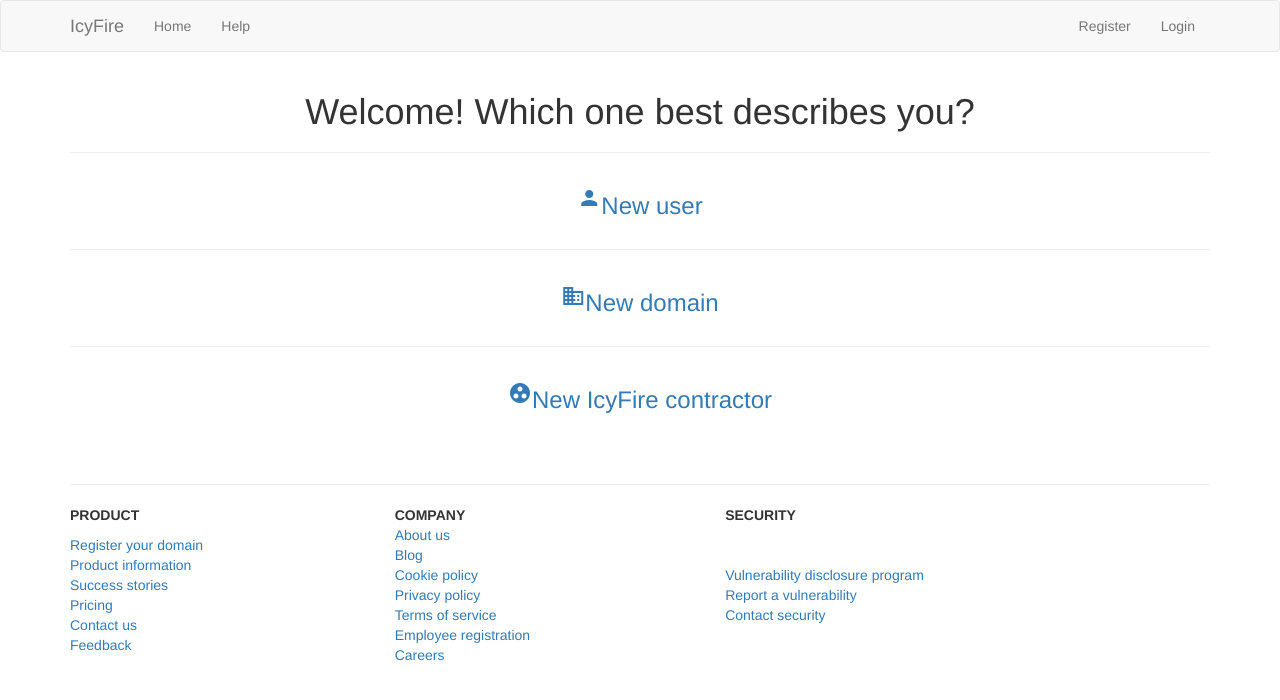
After one commit to neil-rutherford/icyfire-website, a Flask app: page /register in a window 1280 px wide. The commit adds this page. Shown: the top 700 px of the page. Run offline with Flask 2, Linux system fonts and the light colour scheme; some libraries are stand-ins or nearby versions.

Commit message:
Fixed logo

```diff
--- a/app/auth/routes.py
+++ b/app/auth/routes.py
@@ -86,6 +86,12 @@ def logout():
     logout_user()
     #make_sentry(user_id=None, domain_id=None, ip_address=request.remote_addr, endpoint='auth.logout', status_code=200, status_message='Successful logout.')
     return redirect(url_for('promo.home'))
+
+@bp.route('/register')
+def register():
+    if current_user.is_authenticated:
+        return redirect(url_for('main.dashboard'))
+    return render_template('auth/register.html', title='Register')
 
 # NEW DOMAIN REGISTRATION PAGE
 @bp.route('/register/domain', methods=['GET', 'POST'])
--- /dev/null
+++ b/app/templates/auth/register.html
@@ -0,0 +1,24 @@
+{% extends "base.html" %}
+{% import 'bootstrap/wtf.html' as wtf %}
+
+{% block app_content %}
+    <link href="https://fonts.googleapis.com/icon?family=Material+Icons"
+        rel="stylesheet">
+
+    <center><h1>Welcome! Which one best describes you?</h1></center>
+    <hr>
+    <center><table>
+        <td><a href="{{ url_for('auth.register_user') }}"><span class="material-icons">person</span></a></td>
+        <td><a href="{{ url_for('auth.register_user') }}"><h3>New user</h3></a></td>
+    </table></center>
+    <hr>
+    <center><table>
+        <td><a href="{{ url_for('auth.register_domain') }}"><span class="material-icons">domain</span></a></td>
+        <td><a href="{{ url_for('auth.register_domain') }}"><h3>New domain</h3></a></td>
+    </table></center>
+    <hr>
+    <center><table>
+        <td><a href="{{ url_for('auth.register_contractor') }}"><span class="material-icons">group_work</span></a></td>
+        <td><a href="{{ url_for('auth.register_contractor') }}"><h3>New IcyFire contractor</h3></a></td>
+    </table></center>
+{% endblock %}
--- a/app/templates/base.html
+++ b/app/templates/base.html
@@ -34,19 +34,18 @@
                 </ul>
                 <ul class="nav navbar-nav navbar-right">
                     {% if current_user.is_anonymous %}
+                    <li><a href="{{ url_for('auth.register') }}">Register</a></li>
                     <li><a href="{{ url_for('auth.login') }}">Login</a></li>
-		            <li><a href="{{ url_for('auth.register_user') }}">New User Registration</a></li>
-                    <li><a href="{{ url_for('auth.register_domain') }}">New Domain Registration</a></li>
                     {% else %}
+                    {% if current_user.is_admin == true %}
+                    <li><a href="{{ url_for('admin.dashboard') }}">Admin Console</a></li>
+                    {% endif %}
                     <li><a href="{{ url_for('main.dashboard') }}">Dashboard</a></li>
                     <li><a href="{{ url_for('main.create_short_text') }}"> + Short Text</a></li>
                     <li><a href="{{ url_for('main.create_long_text') }}"> + Long Text</a></li>
                     <li><a href="{{ url_for('main.create_image') }}"> + Image</a></li>
                     <li><a href="{{ url_for('main.create_video') }}"> + Video</a></li>
                     <li><a href="{{ url_for('auth.logout') }}">Logout</a></li>
-                    {% endif %}
-                    {% if current_user.is_admin == true %}
-                    <li><a href="{{ url_for('admin.dashboard') }}">Admin Console</a></li>
                     {% endif %}
                 </ul>
             </div>
--- a/app/templates/promo/home.html
+++ b/app/templates/promo/home.html
@@ -11,7 +11,7 @@
                 <h2 class="text-center text-white">Queue and forget!</h2>
                 --->
                 <br><br>
-                <center><img src="static/logo.png" width=35% height="auto"></center>
+                <center><img src="static/logo2.png" width=35% height="auto"></center>
             </div>
         </div>
     </div>
```
Also changed, not shown: app/static/logo.png (deleted), app/static/logo2.png (added).
